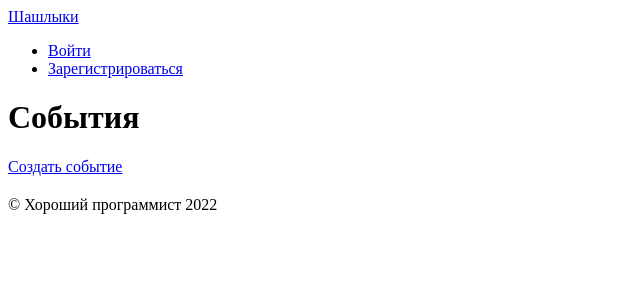
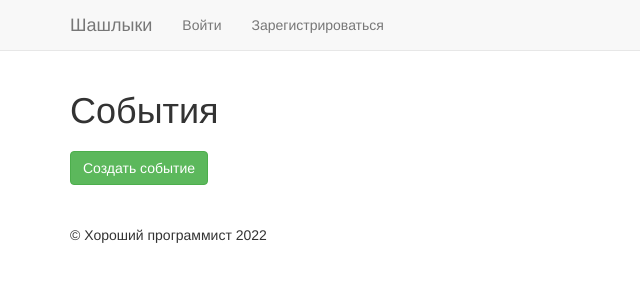
Before and after one commit to eternalyoung/bbq, a Rails app: page / in a window 1280 px wide. Shown: the top 300 px of the page, without its empty margins (0-640 px from the left). Run offline with Rails 7, Linux system fonts and the light colour scheme; data that the repository does not hold is empty; style sheets or scripts are compiled from the project's sources; some libraries are stand-ins or nearby versions.

Commit message:
no more twitter

```diff
--- a/app/assets/config/manifest.js
+++ b/app/assets/config/manifest.js
@@ -1,3 +1,3 @@
 //= link_tree ../images
-//= link_directory ../stylesheets .css
 //= link application.js
+//= link_tree ../builds
--- /dev/null
+++ b/app/assets/stylesheets/application.sass.scss
@@ -0,0 +1,7 @@
+// Entry point for your Sass build
+@import 'bootstrap/dist/css/bootstrap';
+@import 'font-awesome/scss/font-awesome';
+@import 'ekko-lightbox';
+@import 'events';
+@import 'users';
+@import 'utils';
--- a/app/assets/stylesheets/bootstrap_and_overrides.css
+++ /dev/null
@@ -1,6 +0,0 @@
-/*
-  =require twitter-bootstrap-static/bootstrap
-
-  Static version of css will use Glyphicons sprites by default
-  =require twitter-bootstrap-static/sprites
-*/
--- a/app/views/layouts/application.html.erb
+++ b/app/views/layouts/application.html.erb
@@ -36,6 +36,7 @@
     <!--[if lt IE 9]>
     <script src="//cdnjs.cloudflare.com/ajax/libs/html5shiv/3.7.2/html5shiv.min.js" type="text/javascript"></script>
     <![endif]-->
+    <%= stylesheet_link_tag "application", "data-turbo-track": "reload" %>
   </head>
   <body>
   <div class="navbar navbar-default navbar-static-top">
```
Also changed, not shown: app/assets/stylesheets/application.css (deleted, +0 -57 lines), app/assets/stylesheets/utils.css (added, +39 -0 lines), package.json (added, +12 -0 lines), Gemfile, Gemfile.lock, 5 other files.
